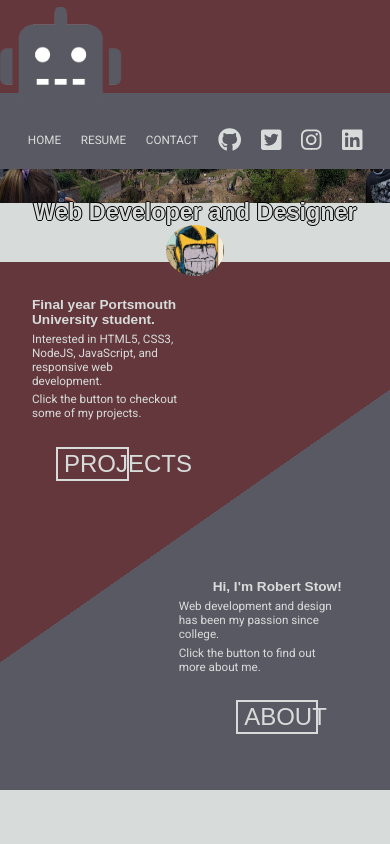
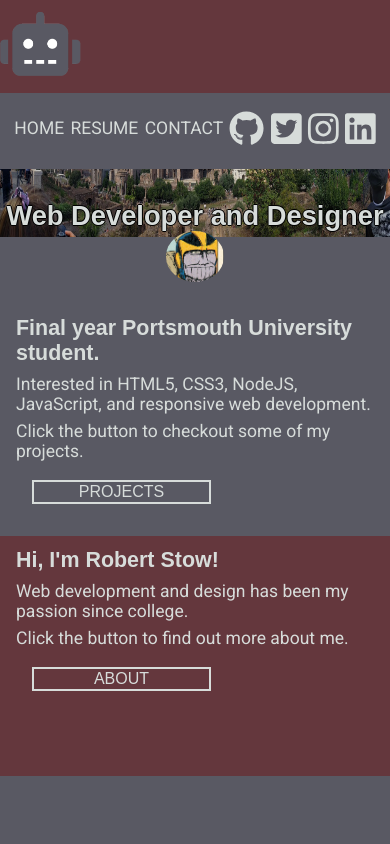
Before and after one commit to robatronPrime/robstow, a plain HTML site: page index.html in a window 390 px wide. Drawn offline with Linux system fonts and the light colour scheme.

Commit message:
500px responsiveness

```diff
--- a/index.html
+++ b/index.html
@@ -9,11 +9,11 @@
     <script defer src="https://use.fontawesome.com/releases/v5.0.2/js/all.js"></script>
   </head>
   <body>
-    <header class="container">
-      <section class="container">
+    <header id="header" class="container">
+      <section class="container hideNav">
         <img src="images/Logo.png" alt="Website Logo">
       </section>
-      <section class="container navigation">
+      <section class="container navigation hideNav">
         <a href="index.html">HOME</a>
         <a href="resume.html">RESUME</a>
         <a href="contact.html">CONTACT</a>
@@ -145,6 +145,8 @@
   const aboutSection = document.getElementById("about");
   const splashSection = document.getElementById('hideSplash');
   const splashSection2 = document.getElementById('hideSplash2');
+  const navSection = document.getElementById('header');
+  const navItems = document.getElementsByClassName('navItems');
 
   function openProjects() {
     projectsSection.style.width = "100%";
--- a/styles/style.css
+++ b/styles/style.css
@@ -1,8 +1,7 @@
 html,body {
-  width: 100%;
   margin:0px;
   display: flex;
-  background: #D7DCDA;
+  background: #595963;
   font-family: 'Roboto', sans-serif;
   height: 100%;
 }
@@ -31,7 +30,7 @@ p {
 header {
   position: fixed;
   top: 0;
-  height: 7%;
+  height: 10%;
   width: 100%;
   background: linear-gradient(225deg, #595963 35%, transparent 30%), #64373D;
   justify-content: space-between;
@@ -86,7 +85,7 @@ header img {
   width: 36%;
   justify-content: center;
   position: absolute;
-  top: 4em;
+  top: 6em;
 }
 
 .profile h1 {
@@ -338,7 +337,7 @@ textarea {
   }
 
   header img {
-    height: 6em;
+    height: 5em;
   }
 
   .navigation {
@@ -421,7 +420,7 @@ textarea {
   }
 
   header img {
-    height: 8em;
+    height: 6em;
   }
 
   h1 {
@@ -504,5 +503,56 @@ textarea {
   .profileSection li {
     font-size: 1.5em;
   }
+}
 
+@media (max-width: 500px) {
+  h1 {
+    font-size: 7vw;
+  }
+
+  h2 {
+    font-size: 5.5vw;
+  }
+
+  h3, p, a {
+      font-size: 4.5vw;
+  }
+
+  header img {
+    height: 4em;
+  }
+
+  .splash img {
+    padding-top: 20%;
+  }
+
+  .profile {
+    top: 23%;
+  }
+
+  .intro {
+    background: linear-gradient(180deg, #595963 50%, transparent 50%), #64373D;
+    padding: .5em;
+  }
+
+  .introSection {
+    width: 100%;
+    height: 46%;
+    padding: .5em;
+  }
+
+  .introSection2 {
+    justify-content: flex-start;
+    align-self: flex-start;
+    align-items: flex-start;
+  }
+
+  .button {
+    font-size: 1em;
+  }
+
+  .profileSection li {
+    margin-left: .5em;
+    font-size: 1em;
+  }
 }
```
Also changed, not shown: 2 other files.
